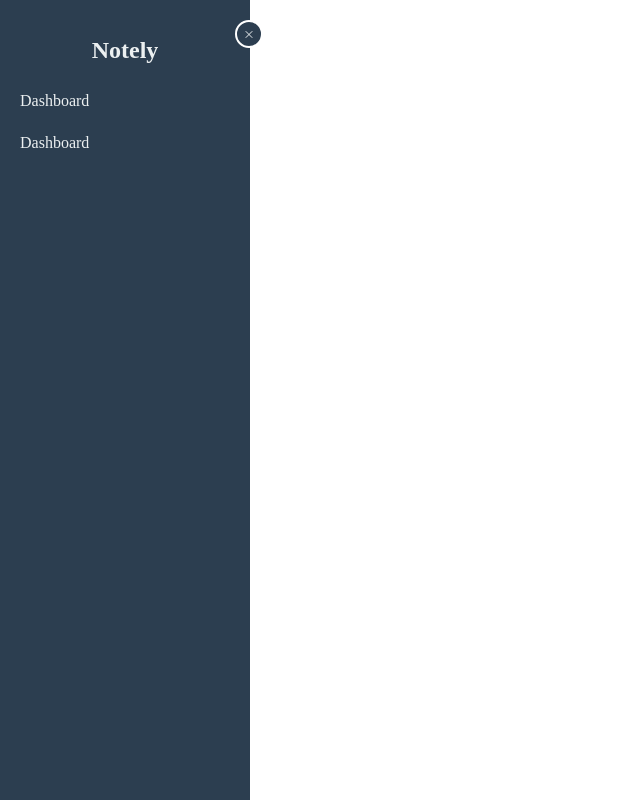
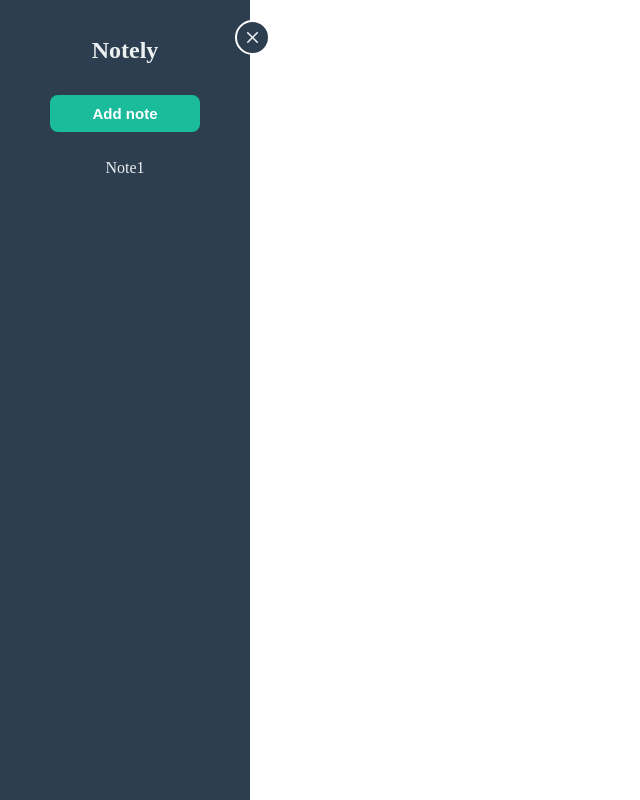
Before and after one commit to yash-singhal-wd/notes-taking-app, a React (Vite) app: page / in a window 1280 px wide. Shown: the whole page, without its empty margins (0-640 px from the left). Built offline with nearby package versions, Linux system fonts and the light colour scheme.

Commit message:
added a non functional button

```diff
--- /dev/null
+++ b/src/comps/SideMenuOptions/data.js
@@ -0,0 +1,3 @@
+const sidemenuOptions = ["Note1"];
+
+export default sidemenuOptions;
--- a/src/comps/SideNavbar/SideNavbar.jsx
+++ b/src/comps/SideNavbar/SideNavbar.jsx
@@ -1,7 +1,8 @@
 import React, { useState } from "react";
+import { Menu, X } from "lucide-react"; // npm install lucide-react
+
 import SidemenuOption from "../SideMenuOptions/SidemenuOption";
-
-import { Menu, X } from "lucide-react"; // npm install lucide-react
+import sidemenuOptions from "../SideMenuOptions/data";
 import styles from "./SideNavbar.module.css";
 
 const SideNavbar = () => {
@@ -15,9 +16,8 @@ const SideNavbar = () => {
         <div className={styles.sidebarHeader}>
           {isOpen && <h2>Notely</h2>}
         </div>
-        <SidemenuOption > Dashboard </SidemenuOption>
-        <SidemenuOption > Dashboard </SidemenuOption>
-
+        {isOpen && <button>Add note</button>}
+        {isOpen && sidemenuOptions.map((item, i) => <SidemenuOption key={i}>{item} </SidemenuOption>)}
       </aside>
 
       <button
--- a/src/comps/SideNavbar/SideNavbar.module.css
+++ b/src/comps/SideNavbar/SideNavbar.module.css
@@ -3,6 +3,10 @@
   --sidebar-width-closed: 70px;
   --sidebar-bg-color: #2c3e50;
   --sidebar-text-color: #ecf0f1;
+  --sidebar-hover-bg: #34495e;
+  --button-bg: #1abc9c;
+  --button-hover-bg: #16a085;
+  --button-text: #fff;
   --transition-speed: 0.3s;
 }
 
@@ -18,6 +22,7 @@
   transition: width var(--transition-speed) ease-in-out;
   display: flex;
   flex-direction: column;
+  align-items: center;
   padding-top: 20px;
   z-index: 100;
 }
@@ -33,15 +38,33 @@
   height: 60px;
 }
 
+/* ✅ Add Note Button */
+.sidebar button {
+  width: 60%;
+  padding: 10px 0;
+  margin: 15px 0;
+  border: none;
+  border-radius: 8px;
+  background-color: var(--button-bg);
+  color: var(--button-text);
+  font-size: 15px;
+  font-weight: 600;
+  cursor: pointer;
+  transition: background-color var(--transition-speed), box-shadow var(--transition-speed);
+}
 
+.sidebar button:hover {
+  background-color: var(--button-hover-bg);
+  box-shadow: 0 2px 6px rgba(0, 0, 0, 0.2);
+}
 
 /* Toggle button (fixed, outside sidebar) */
 .toggleBtn {
   position: fixed;
   top: 20px;
   left: calc(var(--sidebar-width-closed) - 15px);
-  width: 28px;
-  height: 28px;
+  width: 35px;
+  height: 35px;
   background-color: var(--sidebar-bg-color);
   border: 2px solid #fff;
   border-radius: 50%;
@@ -51,7 +74,11 @@
   justify-content: center;
   cursor: pointer;
   z-index: 200;
-  transition: left var(--transition-speed);
+  transition: left var(--transition-speed), background-color 0.2s;
+}
+
+.toggleBtn:hover {
+  background-color: var(--sidebar-hover-bg);
 }
 
 /* Move toggle button when sidebar is open */
```
